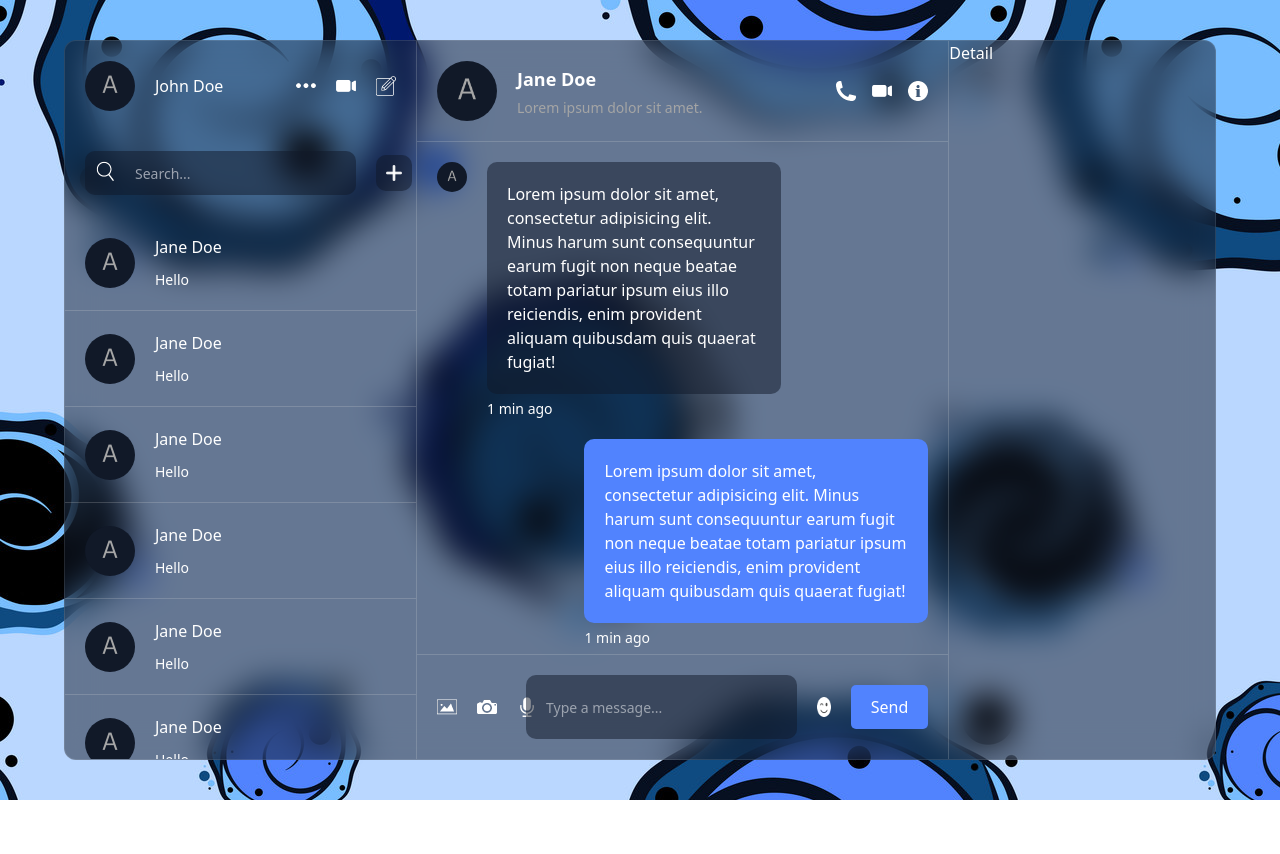
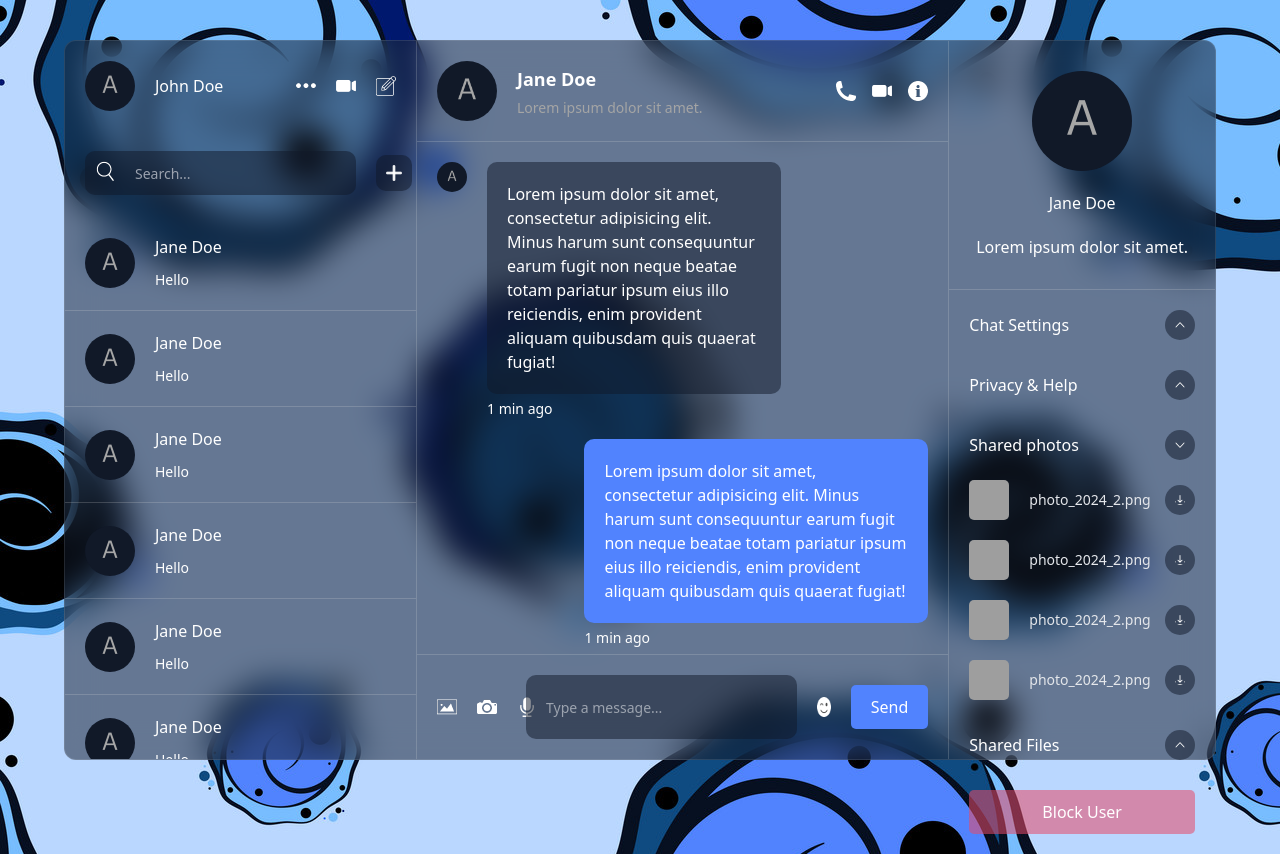
Before and after one commit to safak/react-firebase-chat, a React (Vite) app: page / in a window 1280 px wide. Before the commit the page ends 800 px from the top, so only its background shows below. Built offline with nearby package versions, Linux system fonts and the light colour scheme; grey boxes are pictures that could not be loaded.

Commit message:
Detail Component Design

```diff
--- a/src/components/chat/Chat.jsx
+++ b/src/components/chat/Chat.jsx
@@ -32,31 +32,31 @@ function Chat() {
         </div>
 
         <div className="flex gap-4">
-          <IconImage src="phone" />
-          <IconImage src="video" />
-          <IconImage src="info" />
+          <IconImage src="phone" type="base" />
+          <IconImage src="video" type="base" />
+          <IconImage src="info" type="base" />
         </div>
       </div>
 
       {/* center */}
       <div className="flex flex-1 flex-col gap-5 overflow-scroll p-5">
-        <Message />
+        <Message type="base" />
         <Message type="own" />
-        <Message />
+        <Message type="base" />
         <Message
           type="own"
           url="https://images.pexels.com/photos/25473496/pexels-photo-25473496.jpeg"
         />
-        <Message />
+        <Message type="base" />
         <Message type="own" />
       </div>
 
       {/* bottom */}
       <div className="mt-auto flex items-center justify-between gap-5 border-t border-[#dddddd35] p-5">
         <div className="flex gap-5">
-          <IconImage src="img" />
-          <IconImage src="camera" />
-          <IconImage src="mic" />
+          <IconImage src="img" type="base" />
+          <IconImage src="camera" type="base" />
+          <IconImage src="mic" type="base" />
         </div>
         <input
           className="flex-1 rounded-[10px] border-none bg-dark-blue p-5 text-base text-white outline-none placeholder:text-sm"
@@ -69,6 +69,7 @@ function Chat() {
           <IconImage
             src="emoji"
             onClick={() => setOpen((prevState) => !prevState)}
+            type="base"
           />
           <div className="absolute bottom-[50px] left-0">
             <EmojiPicker open={open} onEmojiClick={handleEmoji} />
--- a/src/components/chat/IconImage.jsx
+++ b/src/components/chat/IconImage.jsx
@@ -1,15 +1,24 @@
-function IconImage({ src, onClick }) {
+function IconImage({ src, onClick, type }) {
+  const base = "h-5 w-5 cursor-pointer";
+  const details =
+    "h-[30px] w-[30px] cursor-pointer rounded-full bg-dark-blue p-[10px]";
+
+  const styles = {
+    base,
+    details,
+  };
+
   if (onClick)
     return (
       <img
-        className="h-5 w-5 cursor-pointer"
+        className={styles[type]}
         src={`./${src}.png`}
         alt=""
         onClick={onClick}
       />
     );
 
-  return <img className="h-5 w-5 cursor-pointer" src={`./${src}.png`} alt="" />;
+  return <img className={styles[type]} src={`./${src}.png`} alt="" />;
 }
 
 export default IconImage;
--- a/src/components/chat/Message.jsx
+++ b/src/components/chat/Message.jsx
@@ -1,16 +1,16 @@
 function Message({ type, url }) {
   const baseMessage = "flex max-w-[70%] gap-5";
 
-  //   const styles = {
-  //     base: baseMessage,
-  //     own: baseMessage + "",
-  //   };
+  const styles = {
+    base: baseMessage,
+    own: baseMessage + " self-end",
+  };
 
   //   <div className={styles[type]}>
 
   if (type === "own")
     return (
-      <div className="flex max-w-[70%] gap-5 self-end">
+      <div className={styles[type]}>
         <div className="flex flex-1 flex-col gap-[5px]">
           {url && (
             <img
@@ -32,7 +32,7 @@ function Message({ type, url }) {
     );
 
   return (
-    <div className="flex max-w-[70%] gap-5">
+    <div className={styles[type]}>
       <img
         src="./avatar.png"
         alt=""
--- a/src/components/detail/Detail.jsx
+++ b/src/components/detail/Detail.jsx
@@ -1,5 +1,39 @@
+import IconImage from "../chat/IconImage";
+import OptionDetail from "./OptionDetail";
+
 function Detail() {
-  return <div className="flex-1">Detail</div>;
+  return (
+    <div className="flex-1">
+      {/* user */}
+      <div className="flex flex-col items-center gap-5 border-b border-[#dddddd35] px-5 py-[30px]">
+        <img
+          src="./avatar.png"
+          alt=""
+          className="h-[100px] w-[100px] rounded-full object-cover"
+        />
+        <h2>Jane Doe</h2>
+        <p>Lorem ipsum dolor sit amet.</p>
+      </div>
+      {/* info */}
+      <div className="flex flex-col gap-[30px] p-5">
+        <OptionDetail src="arrowUp" optionName="Chat Settings" />
+
+        <OptionDetail src="arrowUp" optionName="Privacy & Help" />
+
+        <OptionDetail
+          src="arrowDown"
+          optionName="Shared photos"
+          photos={true}
+        />
+
+        <OptionDetail src="arrowUp" optionName="Shared Files" />
+
+        <button className="bg-danger-red cursor-pointer rounded-[5px] px-5 py-[10px] text-white hover:bg-[rgba(220,20,60,0.796)]">
+          Block User
+        </button>
+      </div>
+    </div>
+  );
 }
 
 export default Detail;
--- /dev/null
+++ b/src/components/detail/OptionDetail.jsx
@@ -0,0 +1,49 @@
+import IconImage from "../chat/IconImage";
+import PhotoItem from "./PhotoItem";
+
+function OptionDetail({ src, optionName, photos }) {
+  if (photos)
+    return (
+      <div className="option">
+        {/* title */}
+        <div className="flex items-center justify-between">
+          <span>{optionName}</span>
+          <IconImage src={src} type="details" />
+        </div>
+        {/* photos */}
+        <div className="mt-5 flex flex-col gap-5">
+          <PhotoItem
+            imgUrl="https://images.pexels.com/photos/25473496/pexels-photo-25473496.jpeg"
+            iconUrl="download"
+            type="details"
+          />
+          <PhotoItem
+            imgUrl="https://images.pexels.com/photos/25473496/pexels-photo-25473496.jpeg"
+            iconUrl="download"
+            type="details"
+          />
+          <PhotoItem
+            imgUrl="https://images.pexels.com/photos/25473496/pexels-photo-25473496.jpeg"
+            iconUrl="download"
+            type="details"
+          />
+          <PhotoItem
+            imgUrl="https://images.pexels.com/photos/25473496/pexels-photo-25473496.jpeg"
+            iconUrl="download"
+            type="details"
+          />
+        </div>
+      </div>
+    );
+
+  return (
+    <div className="option">
+      <div className="flex items-center justify-between">
+        <span>{optionName}</span>
+        <IconImage src={src} type="details" />
+      </div>
+    </div>
+  );
+}
+
+export default OptionDetail;
--- /dev/null
+++ b/src/components/detail/PhotoItem.jsx
@@ -0,0 +1,21 @@
+import IconImage from "../chat/IconImage";
+
+function PhotoItem({ imgUrl, iconUrl, type }) {
+  return (
+    <div className="flex items-center justify-between">
+      <div className="flex items-center gap-5">
+        <img
+          className="h-10 w-10 rounded-[5px] object-cover"
+          src={imgUrl}
+          alt=""
+        />
+        <span className="text-sm font-light text-gray-200">
+          photo_2024_2.png
+        </span>
+      </div>
+      <IconImage src={iconUrl} type={type} />
+    </div>
+  );
+}
+
+export default PhotoItem;
--- a/tailwind.config.js
+++ b/tailwind.config.js
@@ -8,6 +8,7 @@ export default {
       },
       colors: {
         "dark-blue": "rgba(17,25,40,0.5)",
+        "danger-red": "rgba(230,74,105,0.553)",
       },
       height: {
         "10v": "10vh",
```
